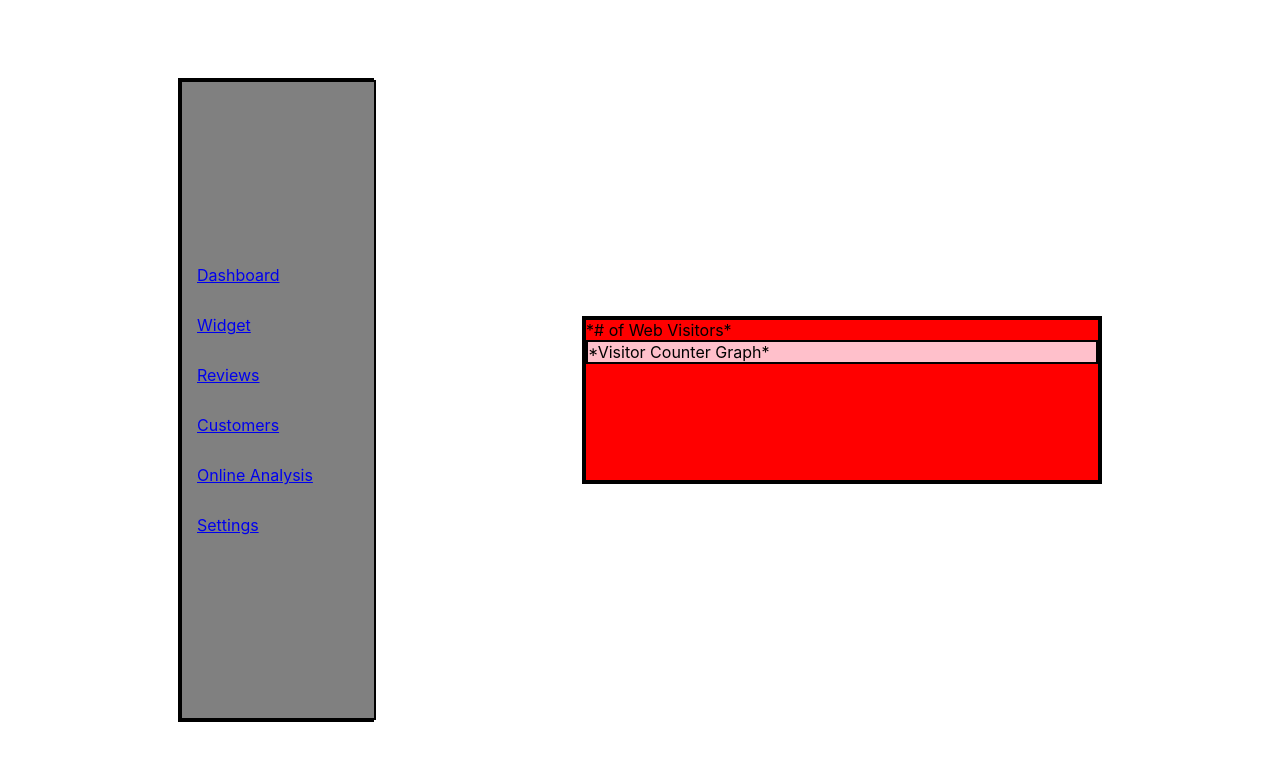
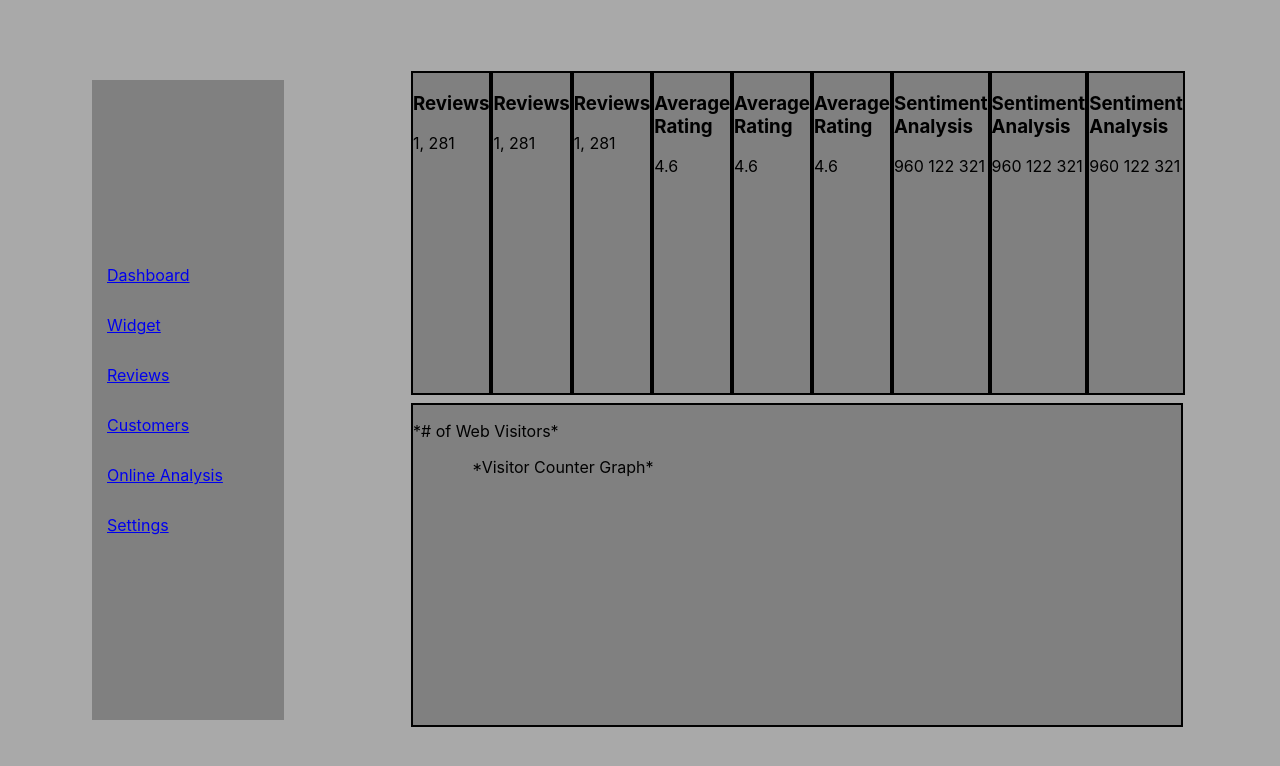
Before and after one commit to Nam3loc/dashboard-react, a React (Create React App) app: page / in a window 1280 px wide. Shown: the top 766 px of the page. Built offline with nearby package versions, Linux system fonts and the light colour scheme.

Commit message:
it is better but need to fix a few css issues

```diff
--- a/src/App.css
+++ b/src/App.css
@@ -1,8 +1,11 @@
 .App {
+  font-family: sans-serif;
   text-align: center;
 }
 
 .webPage {
+  background-color: darkgrey;
+
   display: flex;
   justify-content: space-evenly;
   align-items: center;
@@ -21,46 +24,66 @@
   height: 80vh;
   width: 15vw;
 
-  border: 2px solid black;
-  background-color: gray;
+  background-color: grey;
 }
 
 .nav > a {
   padding: 15px;
 }
 
-.ratingAndCounterContainer {
-  display: block;
+.rating {
+  background-color: grey;
+  border: 2px solid black;
 
-  border: 2px solid black;
-  background-color: purple;
-  /* width: 40vw;
-  height: 20vh; */
+  width: 30%;
+  height: 100%;
 }
 
-.rating {
-  display: grid;
-  grid-template-columns: 1fr 1fr 1fr;
+.ratingsData {
+  display: flex;
+  justify-content: center;
+  align-items: center;
+}
 
-  border: 2px solid black;
-  background-color: blue;
+section {
+  display: flex;
+  justify-content: space-between;
+  align-items: center;
 
-  width: 100px;
-  height: 100px;
+  margin: 5px;
+
+  width: 60vw;
+  height: 40vh;
+}
+
+.counterContainer {
+  margin: 5px;
+}
+
+.ratingAndCounterWrapper {
+  display: flex;
+  flex-direction: column;
 }
 
 .visCountWrapper {
+  background-color: grey;
   border: 2px solid black;
-  background-color: red;
 
-  width: 40vw;
-  height: 20vh;
+  width: 60vw;
+  height: 40vh;
+}
+
+.visCountWrapper > p {
+  display: flex;
+  justify-content: flex-start;
+  align-items: center;
 }
 
 .visCountGraph {
-  border: 2px solid black;
-  background-color: pink;
+  margin: 0 auto;
 
-  display: flex;
-  align-items: stretch;
+  background-color: grey;
+
+  height: 200px;
+  width: 650px;
 }
--- a/src/App.js
+++ b/src/App.js
@@ -1,24 +1,32 @@
 import './App.css';
 
 import Navbar from './components/Navbar';
-import Reviews from './components/Reviews';
-import AverageRating from './components/AverageRating';
-import SentimentAnalysis from './components/SentimentAnalysis';
+import Rating from './components/Rating';
 import VisitorCounter from './components/VisitorCounter';
+import dataArr from './data';
+
+const data = dataArr.map((ele, idx) => {
+	return (
+		<Rating key={idx} {...ele} />
+	)
+})
 
 function App() {
-	return (
+		return (
 		<div className="webPage">
 			<div className="nav">
 				<Navbar />
 			</div>
-			<div className="ratingAndCounterContainer">
-				<Reviews />
-				<AverageRating />
-				<SentimentAnalysis />
 
-				<VisitorCounter />
+			<div className="ratingAndCounterWrapper">
+				<div className="ratingContainer">
+					<section>{data}</section>
+				</div>
+				<div className="counterContainer">
+					<VisitorCounter />
+				</div>
 			</div>
+
 		</div>
 	);
 }
--- a/src/components/AverageRating.js
+++ b/src/components/AverageRating.js
@@ -1,7 +1,8 @@
-
-
-export default function AverageRating() {
-    <div className="rating">
-        <p>*Average Rating #*</p>
-    </div>
+export default function AverageRating(props) {
+    return (
+        <div className="rating">
+            <h3>{props.title}</h3>
+            <p>{props.number}</p>
+        </div>
+    )
 }
--- /dev/null
+++ b/src/components/Rating.js
@@ -0,0 +1,13 @@
+import Reviews from "./Reviews";
+import AverageRating from "./AverageRating";
+import SentimentAnalysis from "./SentimentAnalysis";
+
+export default function Rating(props) {
+    return (
+        <>
+            <Reviews title={props.title} number={props.number} />
+            <AverageRating title={props.title} number={props.number} />
+            <SentimentAnalysis title={props.title} number={props.number} />
+        </>
+    )
+}
--- a/src/components/Reviews.js
+++ b/src/components/Reviews.js
@@ -1,7 +1,8 @@
-
-
-export default function Reviews() {
-    <div className="rating">
-        <p>*# of Reviews*</p>
-    </div>
+export default function Reviews(props) {
+    return (
+        <div className="rating">
+            <h3>{props.title}</h3>
+            <p>{props.number}</p>
+        </div>
+    )
 }
--- a/src/components/SentimentAnalysis.js
+++ b/src/components/SentimentAnalysis.js
@@ -1,7 +1,8 @@
-
-
-export default function SentimentAnalysis() {
-    <div className="rating">
-        <p>*Sentiment Analysis #*</p>
-    </div>
+export default function SentimentAnalysis(props) {
+    return (
+        <div className="rating">
+            <h3>{props.title}</h3>
+            <p>{props.number}</p>
+        </div>
+    )
 }
--- a/src/components/VisitorCounter.js
+++ b/src/components/VisitorCounter.js
@@ -1,9 +1,9 @@
 export default function VisitorCounter() {
     return(
         <div className="visCountWrapper">
-            *# of Web Visitors*
+            <p>*# of Web Visitors*</p>
             <div className="visCountGraph">
-                *Visitor Counter Graph*
+                <p>*Visitor Counter Graph*</p>
             </div>
         </div>
     )
--- /dev/null
+++ b/src/data.js
@@ -0,0 +1,14 @@
+export default [
+    {
+        title: "Reviews",
+        number: "1, 281"
+    },
+    {
+        title: "Average Rating",
+        number: "4.6"
+    },
+    {
+        title: "Sentiment Analysis",
+        number: "960 122 321"
+    }
+]
```
